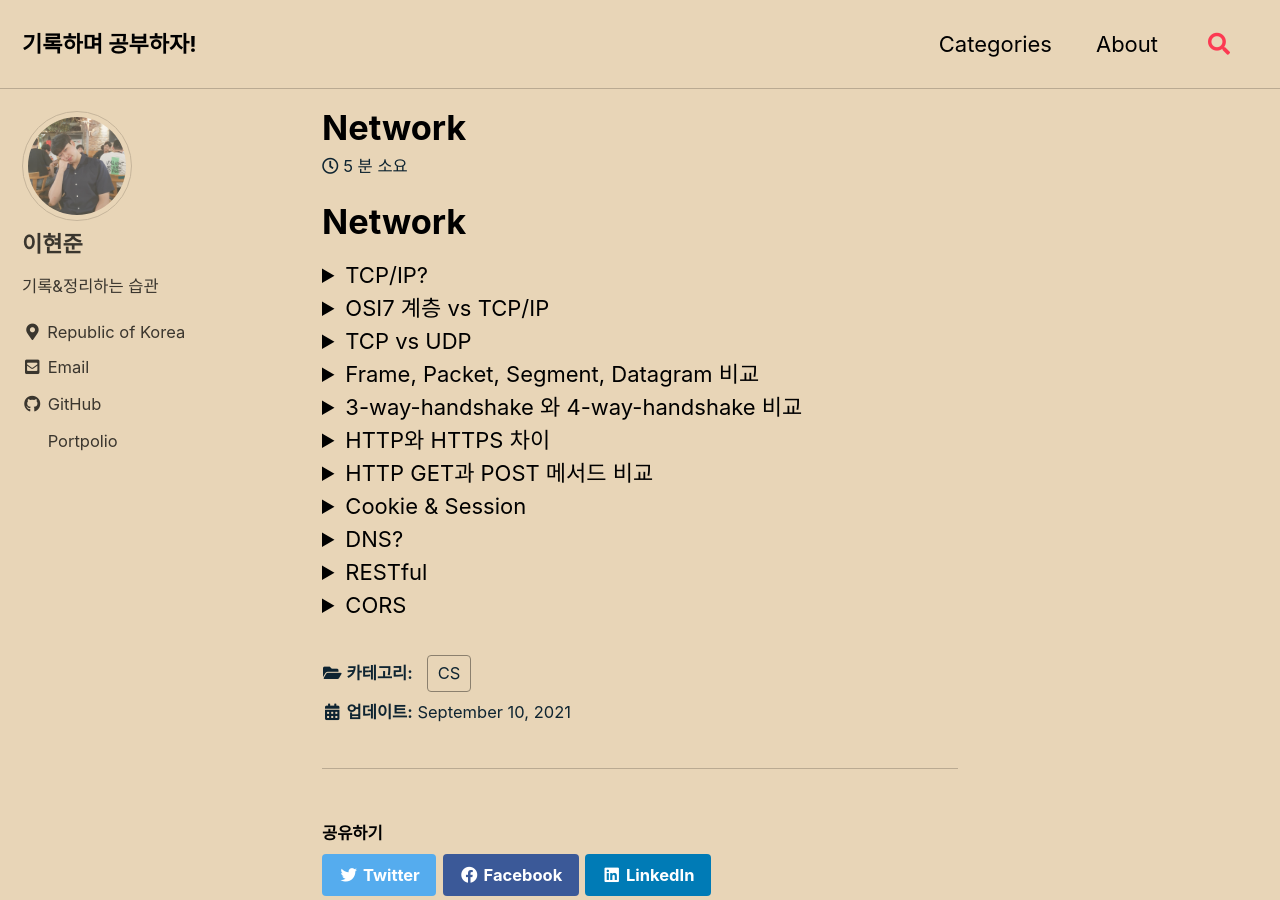
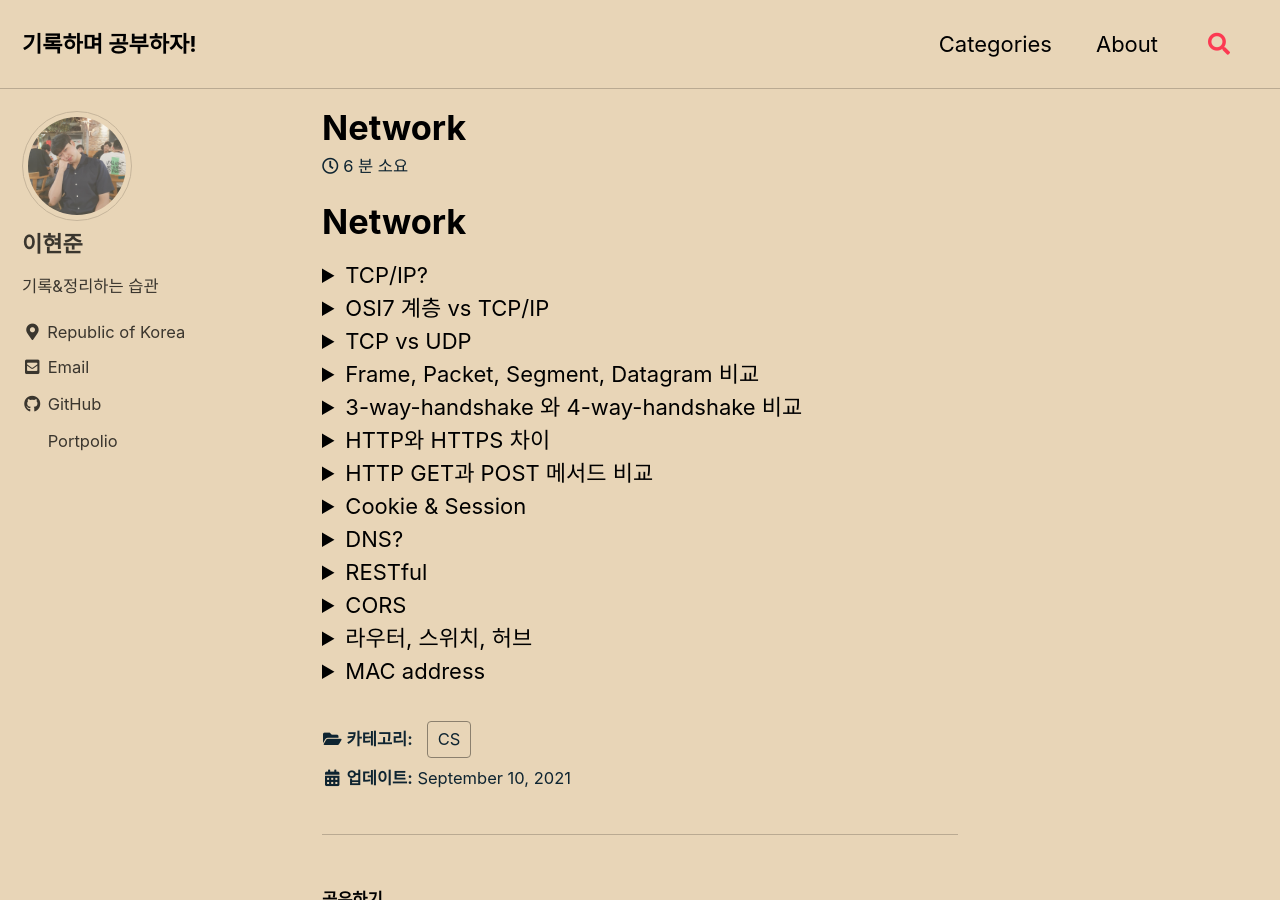
Before and after one commit to Hyun-Jun-Lee/old-Hyun-Jun-Lee.github.io, a Jekyll site: the page built from _posts/2021-09-10-cs.md, in a window 1280 px wide and 900 px high. Built offline with Jekyll 4.4.1, drawn with Linux system fonts in a browser that asks for light colours; cached includes are drawn as plain includes; comment, search, counter and statistics services are not loaded.

Commit message:
add network cs

```diff
--- a/_posts/2021-09-10-cs.md
+++ b/_posts/2021-09-10-cs.md
@@ -18,8 +18,9 @@ last_modified_at: 2021-09-10
 <details>
 <summary>TCP/IP?</summary>
 <div markdown="1">
-
+<br>
 - TCP/IP : 인터넷에서 표준으로 사용되는 프로토콜(통신규약)
+<br>
 
 - Application Layer(L5)
     - 네트워크 계층과 애플리케이션 계층 프로토콜이 있는 곳이다.
@@ -30,17 +31,17 @@ last_modified_at: 2021-09-10
     - 네트워크 계층에서 보내온 데이터를 정렬하고 오류를 수정 하여 신뢰할 수 있는 통신 확보
     - TCP/UDP 같은 프로토콜이 이 계층에 위치
     - 트랜스포트 계층 패킷을 Segment 라고 함.
-
+<br>
 - Network Layer(L3)
     - 다른 네트워크로 데이터를 전송하는 역활을 수행, 즉 네트워크간 통신 역활!
     - 다른 네트워크와 통신하기 위해 경로를 설정하고 논리 주소를 결정하는 Router 장비 사용(경로설정)
     - 패킷은 Datagram
-
+<br>
 - Data link Layer(L2)
     - 네트워크 기기 간 데이터 전송 및 물리주소 결정하는 역활
     - 이더넷 프로토콜 사용, Switch 같은 장비 사용
     - 패킷은 Frame
-
+<br>
 - Physical Layer(L1)
     - 물리적 연결 및 전기신호 변환/제어 담당
     - 컴퓨터와 네트워크 장비를 물리적으로 연결
@@ -73,6 +74,7 @@ last_modified_at: 2021-09-10
     - 흐름제어 : 상대방이 받을 수 있는 만큼만 데이터를 효율적으로 전송하는 것
     - 오류제어 : 데이터의 오류나 누락 없이 안전한 전송을 보장하는 것, 오류가 발생하면 재전송 수행하여 이를 보정
     - 혼잡제어 : 넽워크의 혼잡 정도에 따라 송신자가 데이터 전송량을 제어하는 것, 혼잡의 정도에 대한 판단기준은 데이터의 손실 발생 유무로 판단
+
 - TCP는 파일 전송과 같은 신뢰성이 중요한 서비스에 사용 / UDP는 스트리밍과 같이 연속성이 중요한 서비스에 사용
 
 - TCP 연결 과정 : 3 way handshake, 4 way handshake (양방향 Connection)
@@ -161,6 +163,7 @@ Trailer는 데이터 끝에 분여서 오류 검출에 사용
 <details>
 <summary>Cookie & Session</summary>
 <div markdown="1">
+
 - Cookie
     - 쿠키는 클라이언트(브라우저) 로컬에 저장되는 키와 값이 들어있는 작은 데이터 파일
     - 사용자 인증이 유효한 시간을 명시 할 수 있고, 유효 시간이 정해지면 브라우저가 종료되어도 인증이 유지됨
@@ -242,3 +245,33 @@ Trailer는 데이터 끝에 분여서 오류 검출에 사용
 
 </div>
 </details>
+
+<details>
+<summary>라우터, 스위치, 허브</summary>
+<div markdown="1">
+<br>
+- 라우터(Router) : Network Layer 3계층 장비, 네트워크 사이를 연결하는 장치
+
+- 스위치(Switch) : Data Link Layer 2계층 장비, 네트워크 내에서 패킷을 전송하는 장치
+  - 스위치로 요청이 들어오면 IP 주소에 대응되는 MAC 주소로 패킷을 전송
+
+- 허브(Hub) : Physical Layer 1계층 장비, 여러 기기를 연결하여 네트워크 연결
+  - 패킷을 받으면 연결된 모든 기기에 패킷을 전송
+  - 브로드 캐스트 : LAN에 있는 모든 네트워크 장비들에게 보내는통신
+
+</div>
+</details>
+
+<details>
+<summary>MAC address</summary>
+<div markdown="1">
+<br>
+
+- MAC address : Data Link Layer에서 통신을 위해 네트워크에 할당한 식별자, 물리적 주소 라고도 불림
+
+- MAC vs IP
+  - MAC : 제조업체가 통신기기에 부여하는 식별자(동일 식별자X)
+  - IP : Network Layer에서 통신하기 위한 주소, 통신사에서 부여(변경가능)
+
+</div>
+</details>
```
